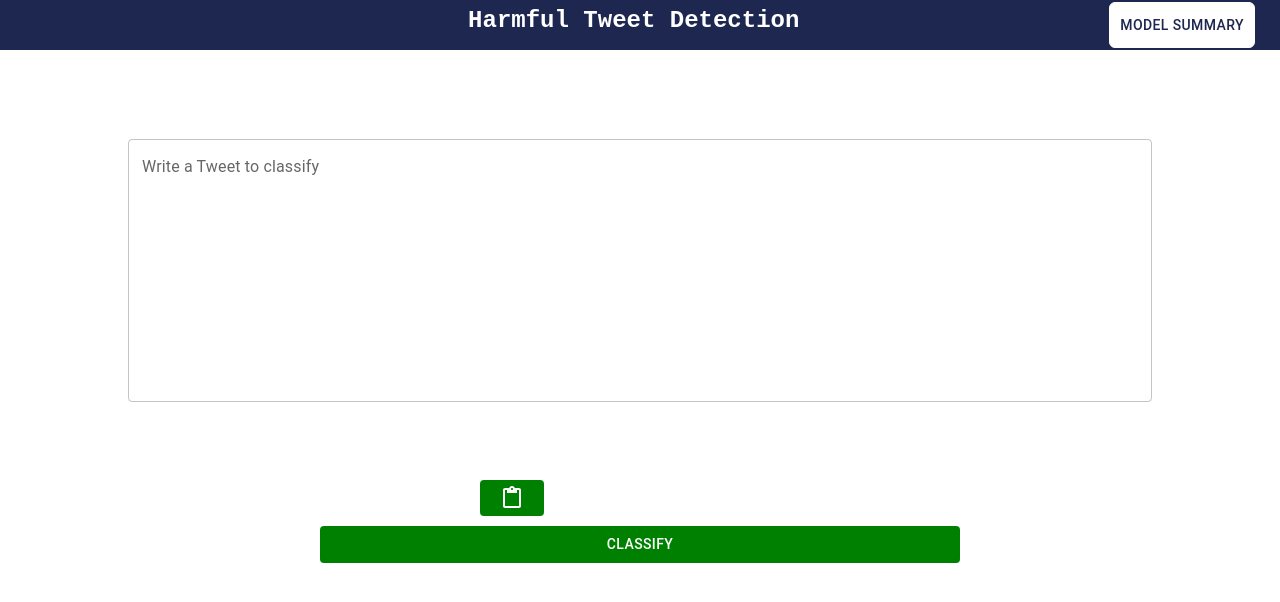
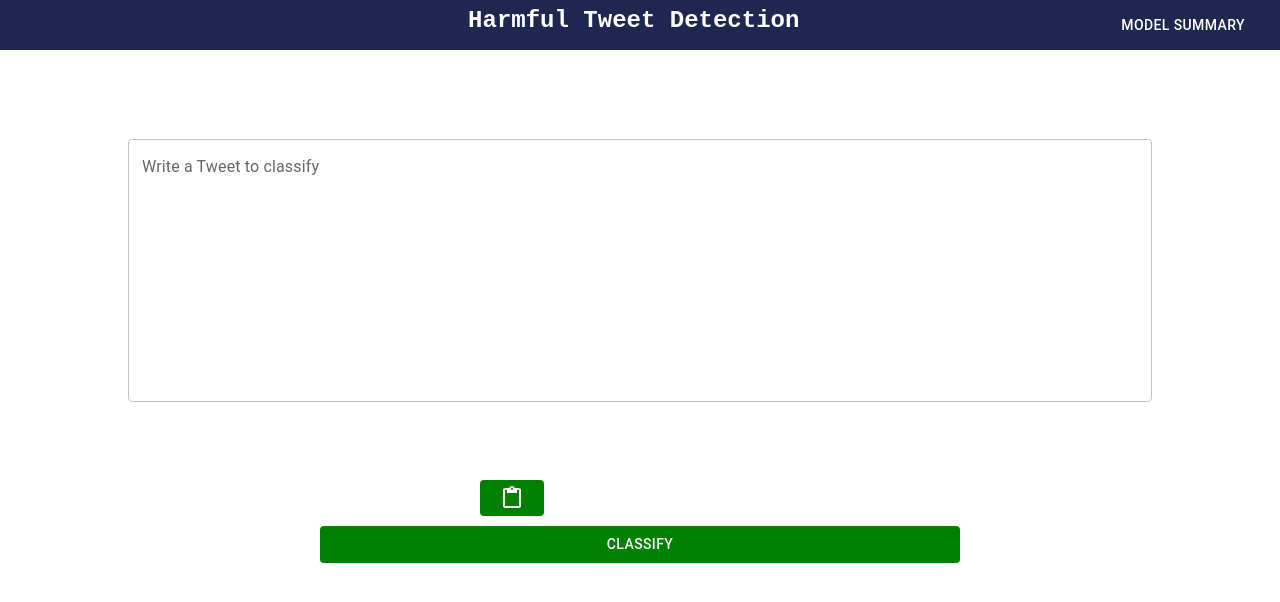
Before and after one commit to Brainless-Loco/basic-machine-learning-dashboard, a Next.js app: page / in a window 1280 px wide. Shown: the top 602 px of the page. Built offline with nearby package versions, Linux system fonts and the light colour scheme.

Commit message:
Menu Button css changed

```diff
--- a/components/Header/Menubar.css
+++ b/components/Header/Menubar.css
@@ -1,7 +1,19 @@
 .ModelSummaryBtn{
     font-weight: bold;
+
+    color: white !important;
+    background-color: transparent;
+    border-width: 2px;
+    font-size: 12px;
+    height: 100%;
+    width: 100%;
+    cursor: pointer;
+    border:2px solid white;
+    border-radius: 7px;
+    font-weight: 500;
+    transition: all 0.5s ease;
 }
 .ModelSummaryBtn:hover{
-    color: white !important;
-    background-color: #061657;
+    background-color: white !important;
+    color: #061657 !important;
 }
--- a/components/Header/Menubar.js
+++ b/components/Header/Menubar.js
@@ -23,12 +23,12 @@ export default function Menubar(props) {
         {
           model_summary?
           <Link  href='/model-summary'>
-            <Button className='ModelSummaryBtn'  sx={{height:'100%',width:'100%',cursor:'pointer',backgroundColor:'white',border:'1px solid white',padding:'10px',color:'#1d274f',borderRadius:'6px',fontWeight:'500'}}>
+            <Button className='ModelSummaryBtn'  sx={{padding:'10px'}}>
               Model Summary
             </Button>
           </Link>:
           <Link  href='/'>
-            <Button className='ModelSummaryBtn'  sx={{height:'100%',width:'100%',cursor:'pointer',backgroundColor:'white',border:'1px solid white',padding:'10px 30px',color:'#1d274f',borderRadius:'6px',fontWeight:'500'}}>
+            <Button className='ModelSummaryBtn'  sx={{padding:'10px 30px'}}>
               Home
             </Button>
           </Link>
```
